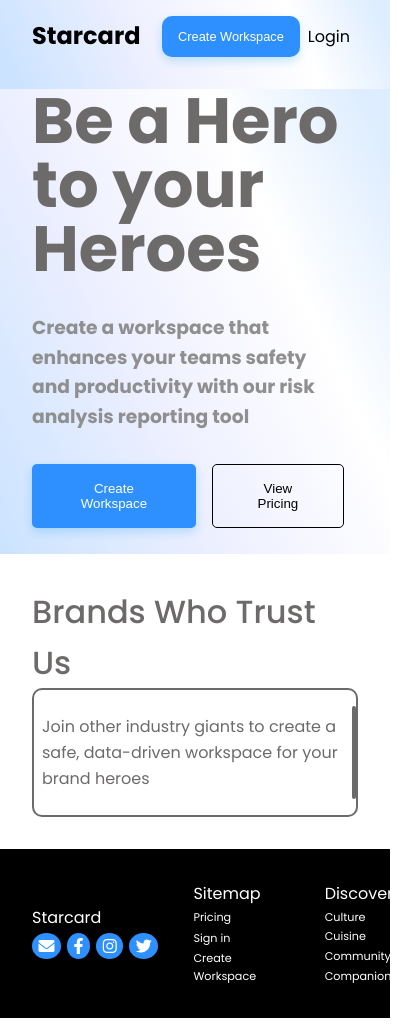
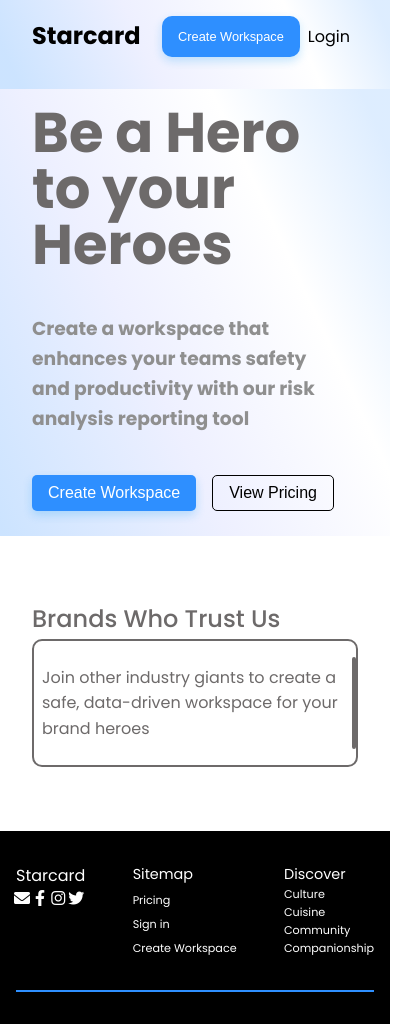
Before and after one commit to Fiewor/star-card, a React (Create React App) app in the folder client/: page / in a window 390 px wide. Shown: the whole page, 415 px wide, since content can reach past the window. Built offline with nearby package versions, Linux system fonts and the light colour scheme.

Commit message:
minor stylistic changes

```diff
--- a/client/src/components/Footer.css
+++ b/client/src/components/Footer.css
@@ -1,34 +1,40 @@
 footer {
     background: #000;
     color: #fff;
+    padding-bottom: 2rem;
 }
 
 .footer-container{
     margin: 0 2rem;
+    padding: 2rem 0;
     display: flex;
     justify-content: space-between;
-    align-items: center;
-}
-
-.social-container{
-
+    align-content: center;
+    border-bottom: 2px solid#2E8FFF;
 }
 
 .social-container p {
     display: block;
     color: #fff;
+    font-size: 1.5rem;
 }
 
 .social-links {
     display: flex;
     justify-content: space-between;
+    flex-wrap: wrap;
 }
 
 .social-links i {
     background: #2E8FFF;
     color: #fff;
     border-radius: 50%;
-    padding: 1rem 1.1rem;
+    display: flex;
+    flex: 1 1 auto;
+    align-items: center;
+    justify-content: center;
+    width: 3vw;
+    height: 3vw;
     margin: 0.5rem;
 }
 
@@ -36,17 +42,18 @@ footer {
     margin-left: 0;
 }
 
-.secondary-container{
+.footer-secondary-container{
     display: flex;
     flex-direction: column;
     justify-content: space-between;
+    font-size: 1.5rem;
 }
 
-.secondary-container a{
+.footer-secondary-container a{
     text-decoration: none;
     color: #fff;
     align-content: center;
-    font-size: 0.7rem;
+    font-size: 0.8rem;
 }
 
 a:hover{
@@ -55,7 +62,19 @@ a:hover{
 
 @media screen and (max-width: 768px) {
     .social-links i {
-        padding: 0.3rem 0.4rem;
+        background: transparent;
         margin: 0.2rem;
     }
+    .social-container p {
+        font-size: 1rem;
+    }
+    .footer-secondary-container{
+        font-size: 0.9rem;
+    }
+    .footer-secondary-container a{
+        font-size: 0.7rem;
+    }
+    .footer-container{
+        margin: 0 1rem;
+    }
 }
--- a/client/src/components/Footer.js
+++ b/client/src/components/Footer.js
@@ -15,13 +15,13 @@ const Footer = () => {
                         <i class="fab fa-twitter"></i>
                     </div>
                 </div>
-                <div className="secondary-container">
+                <div className="footer-secondary-container">
                     <p>Sitemap</p>
                     <Link to="">Pricing</Link>
                     <Link to="/signup">Sign in</Link>
                     <Link>Create Workspace</Link>
                 </div>
-                <div className="secondary-container">
+                <div className="footer-secondary-container">
                     <p>Discover</p>
                     <Link to="">Culture</Link>
                     <Link to="">Cuisine</Link>
--- a/client/src/components/LandingPage.css
+++ b/client/src/components/LandingPage.css
@@ -19,6 +19,7 @@
     font-weight: 700;
     color: #6d6a6a;
     line-height: 1;
+    padding-top: 1rem;
 }
 
 .hero-container h3{
@@ -39,6 +40,7 @@
 .button-container button{
     padding: 1rem 2rem;
     border-radius: 5px;
+    font-size: 1.2rem;
 }
 
 .button-container button:hover{
@@ -63,7 +65,7 @@
 .secondary-container{
     margin: 0 2rem;
     min-height: 20vh;
-    padding: 2rem 0;
+    padding: 4rem 0;
 }
 .secondary-container h2{
     font-size: 2rem;
@@ -81,6 +83,7 @@
 }
 
 .secondary-container div p{
+    font-size: 1rem;
     padding: 0.5rem;
 }
 
@@ -92,4 +95,17 @@ a:hover{
     .hero-container{
         width: 80%;
     }
+    .hero-container h1{
+        font-size: 3.5rem;
+    }
+    .button-container button{
+        padding: 0.5rem 1rem;
+        font-size: 1rem;
+    }
+    .secondary-container h2{
+        font-size: 1.5rem;
+    }
+    .secondary-container div p{
+        font-size: 1rem;
+    }
 }
```
